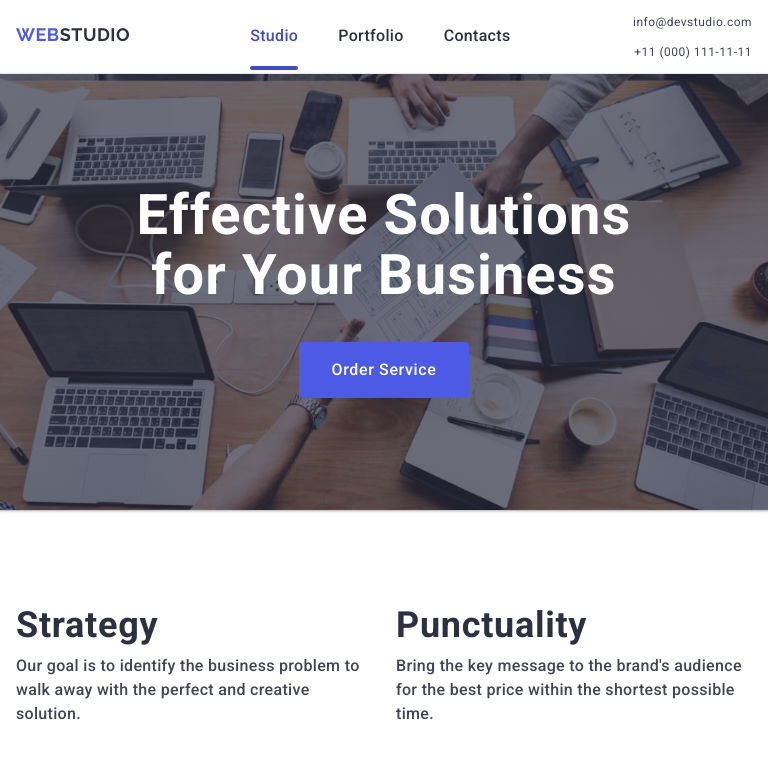
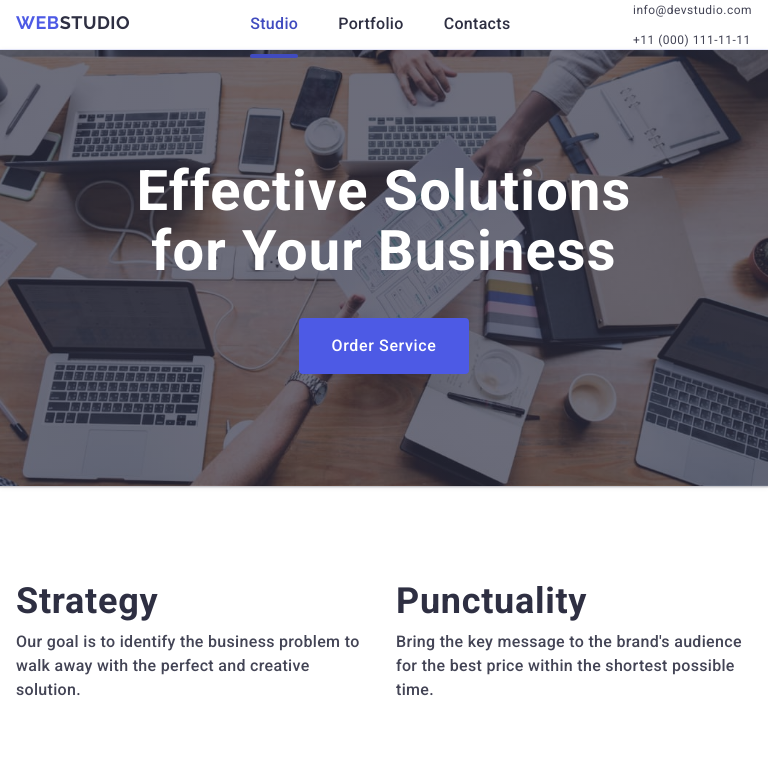
Before and after one commit to Pechkurov/goit-markup-hw-06, a plain HTML site: page index.html in a window 768 px wide. Shown: the top 771 px of the page. Drawn offline with nearby package versions, Linux system fonts and the light colour scheme.

```diff
--- a/css/styles.css
+++ b/css/styles.css
@@ -45,6 +45,7 @@ img {
 .header-container {
     display: flex;
     justify-content: space-between;
+    align-items: center;
 }
 .header-nav {
     display: flex;
@@ -99,7 +100,9 @@ height: 4px;
 background-color: #404bbf;
 left: 0;
 }
-.header{box-shadow: 0px 2px 1px
+.header{
+    /* padding: 16px 0; */
+    box-shadow: 0px 2px 1px
     rgba(46, 47, 66, 0.08),
     0px 1px 1px rgba(46, 47, 66, 0.16),
      0px 1px 6px rgba(46, 47, 66, 0.08);}
@@ -110,7 +113,7 @@ left: 0;
 
 /* ---------------------------ADDRESS---------------------- */
 .address {font-style: normal;
-margin-left: auto;}
+}
 .ul-address {
     list-style: none;
 }
@@ -617,10 +620,10 @@ transform: translateY(0);
 /* ------------------------------FOOTER------------------------- */
 .footer {
     padding: 96px 0;
-    display: flex;
+    /* display: flex;
     flex-direction: column;
     gap: 16px;
-    align-items: center;
+    align-items: center; */
     justify-content: center;
 }
 .footer-logo {
@@ -662,8 +665,11 @@ margin-bottom: 16px;
 max-width: 280px; */
 }
 .footer-container{
-    /* display: flex; */
+    display: flex;
  text-align: center;
+ /* flex-direction: column; */
+ gap: 72px;
+ align-items: center;
 }
 .footer-link:hover {
     background-color:#31d0aa;
@@ -965,7 +971,7 @@ color: #FFFFFF;
 box-shadow: 0 4px 4px 0 rgba(0, 0, 0, 0.15);
 border: 1px solid #fff;
 border-radius: 4px;
-width: 264px;
+width: 288px;
 height: 40px;
 background-color: transparent;
 padding-left: 16px;
@@ -985,9 +991,7 @@ margin-bottom: 16px;
         padding: 0 16px;
 
     }
-    .header-nav {
-        margin-top: 24px;
-    }
+
     .ul-nav{
         display: flex;
         gap: 40px;
@@ -1090,11 +1094,12 @@ justify-content: center;
         flex-wrap: wrap;
 }
 .footer-container{
-    text-align: start;
+    text-align: left;
     display: flex;
     flex-wrap: wrap;
    gap: 72px 24px;
    max-width: 530px;
+
 }
 
 
@@ -1113,10 +1118,10 @@ margin-top: 0;
 @media screen and (min-width:768px) and (max-width:1157px){
     .ul-address{
         display: flex;
-        flex-wrap: wrap;
+        flex-direction: column;
         gap: 12px;
-        padding-top: 12px;
-        padding-bottom: 12px;
+        /* padding-top: 12px;
+        padding-bottom: 12px; */
         /* margin-left: 120px; */
         justify-content: flex-end;
     }
```
